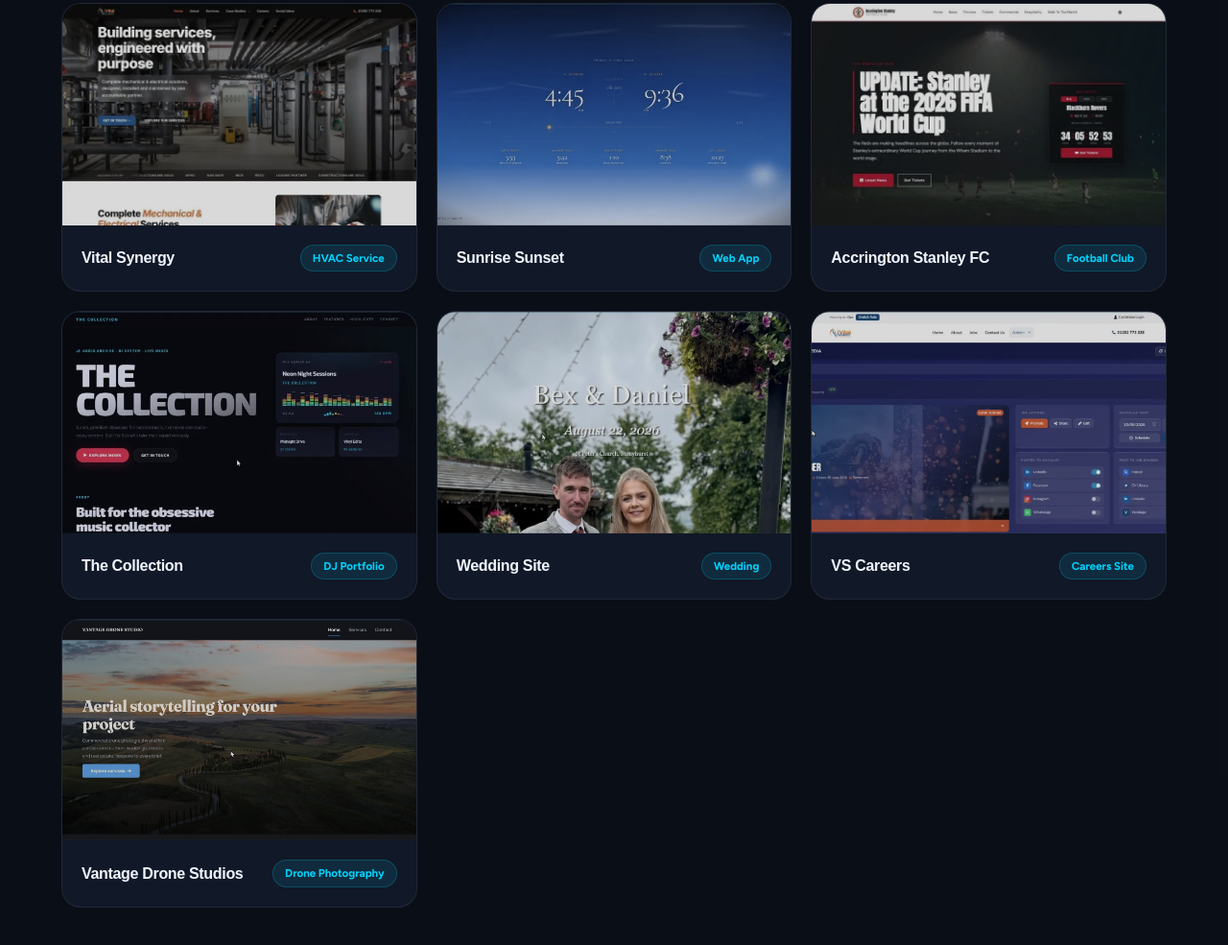
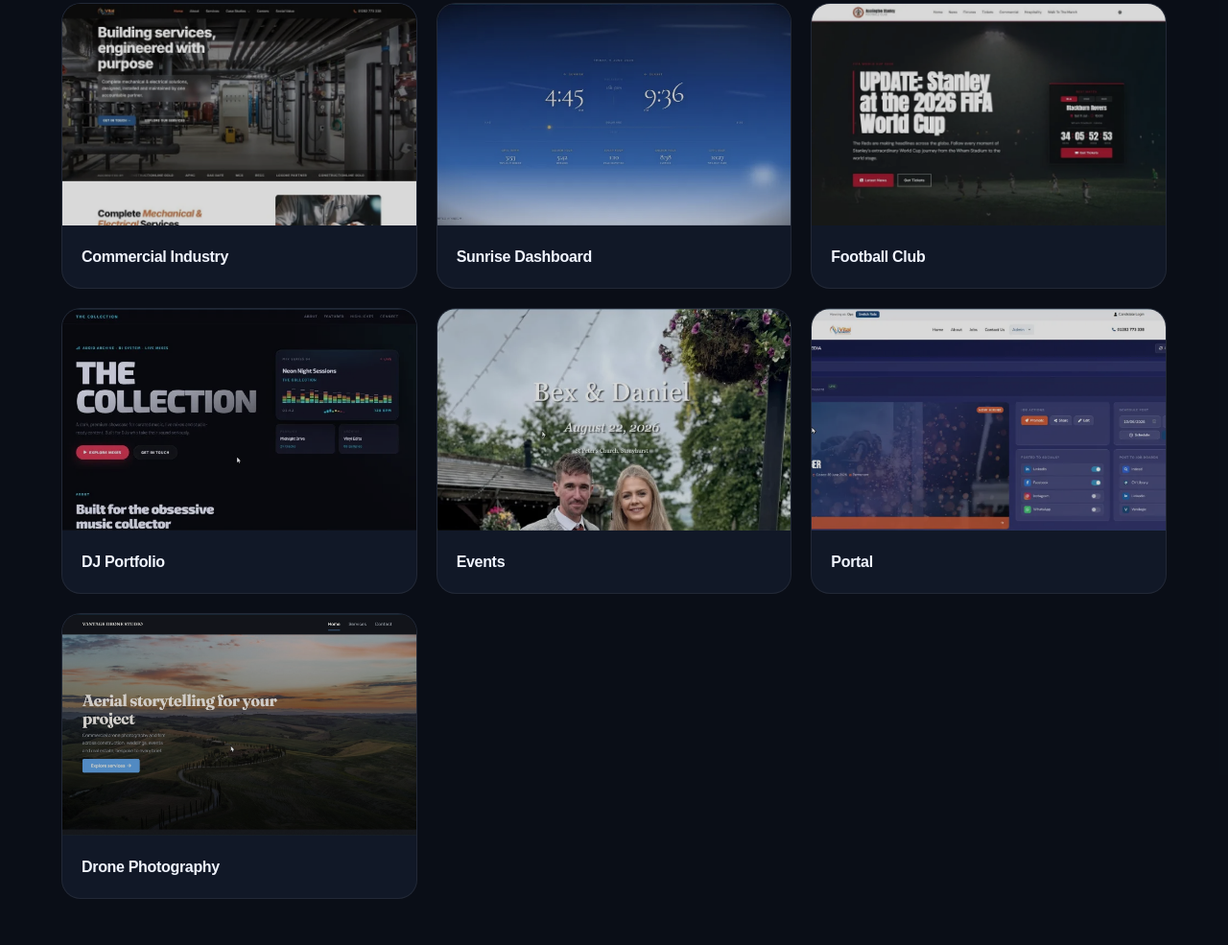
Before and after one commit to mrJohnHolt/clicklancashire.co.uk, a website: page index.html in a window 1280 px wide. Shown: the part 4781-5766 px from the top of the page at 96% size. Drawn offline with Linux system fonts and the light colour scheme; a web font is replaced by a local one.

Commit message:
portfolio refactoring

```diff
--- a/index.html
+++ b/index.html
@@ -572,7 +572,7 @@
   <section class="section section--alt" id="work">
     <div class="wrap">
       <div class="section__hd">
-        <div class="eyebrow"><i class="fa-solid fa-images"></i> Recent Work</div>
+        <div class="eyebrow"><i class="fa-solid fa-images"></i> Portfolio</div>
         <h2 class="section__title">Sites that mean business</h2>
         <p class="section__sub">A selection of recent projects, each one built to convert visitors into paying customers for local Lancashire businesses.</p>
       </div>
@@ -587,8 +587,7 @@
             </picture>
           </div>
           <div class="proj-card__body">
-            <div class="proj-card__name">Vital Synergy</div>
-            <span class="proj-card__tag">HVAC Service</span>
+            <div class="proj-card__name">Commercial Industry</div>
           </div>
         </a>
 
@@ -600,8 +599,7 @@
             </picture>
           </div>
           <div class="proj-card__body">
-            <div class="proj-card__name">Sunrise Sunset</div>
-            <span class="proj-card__tag">Web App</span>
+            <div class="proj-card__name">Sunrise Dashboard</div>
           </div>
         </a>
 
@@ -613,8 +611,7 @@
             </picture>
           </div>
           <div class="proj-card__body">
-            <div class="proj-card__name">Accrington Stanley FC</div>
-            <span class="proj-card__tag">Football Club</span>
+            <div class="proj-card__name">Football Club</div>
           </div>
         </a>
 
@@ -626,8 +623,7 @@
             </picture>
           </div>
           <div class="proj-card__body">
-            <div class="proj-card__name">The Collection</div>
-            <span class="proj-card__tag">DJ Portfolio</span>
+            <div class="proj-card__name">DJ Portfolio</div>
           </div>
         </a>
 
@@ -639,8 +635,7 @@
             </picture>
           </div>
           <div class="proj-card__body">
-            <div class="proj-card__name">Wedding Site</div>
-            <span class="proj-card__tag">Wedding</span>
+            <div class="proj-card__name">Events</div>
           </div>
         </a>
 
@@ -652,8 +647,7 @@
             </picture>
           </div>
           <div class="proj-card__body">
-            <div class="proj-card__name">VS Careers</div>
-            <span class="proj-card__tag">Careers Site</span>
+            <div class="proj-card__name">Portal</div>
           </div>
         </a>
 
@@ -662,8 +656,7 @@
             <img src="img/vantageThumb.jpg" alt="Vantage Drone Studios website" loading="lazy">
           </div>
           <div class="proj-card__body">
-            <div class="proj-card__name">Vantage Drone Studios</div>
-            <span class="proj-card__tag">Drone Photography</span>
+            <div class="proj-card__name">Drone Photography</div>
           </div>
         </a>
 
```
